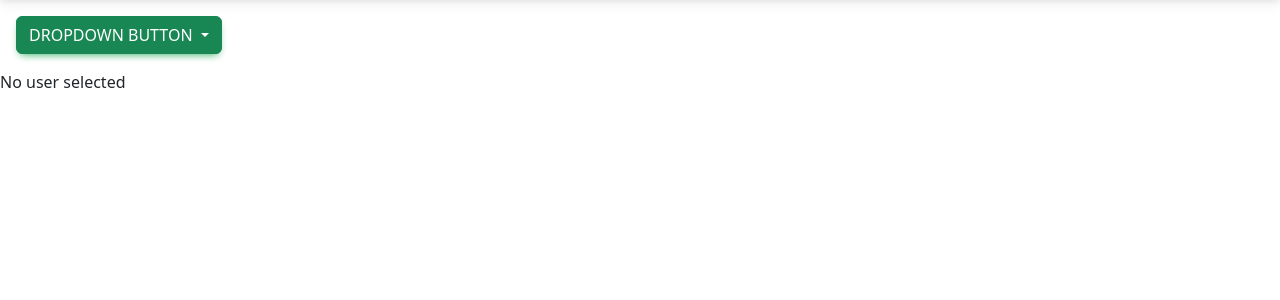
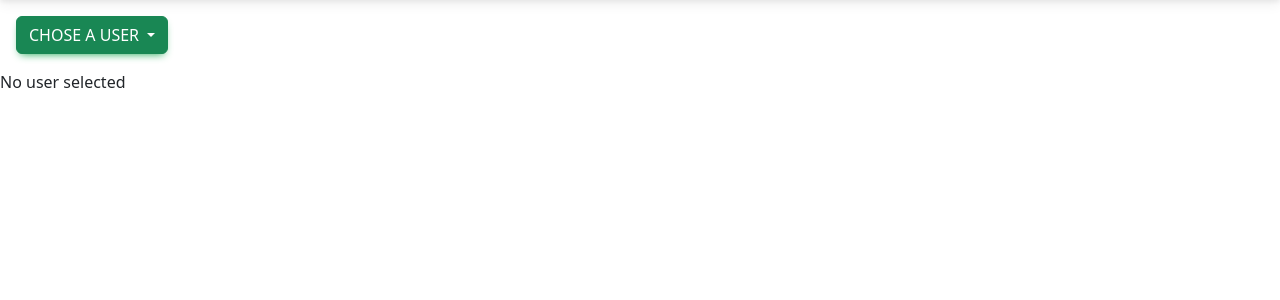
Before and after one commit to Connor812/Lori_webpage, a PHP site: page /UR/admin_users.php in a window 1280 px wide. Shown: the part 110-410 px from the top of the page. Run offline with PHP 8.4, Linux system fonts and the light colour scheme; data comes from the database, SQL or seed files in the repository.

Commit message:
change the text on the drop down button so it no longer says dropdown button. It says Chose a User

```diff
--- a/admin_users.php
+++ b/admin_users.php
@@ -8,7 +8,7 @@ require_once "includes/admin_errors.inc.php";
     <div class="dropdown">
         <button class="btn btn-success dropdown-toggle" type="button" id="dropdownMenuButton" data-mdb-toggle="dropdown"
             aria-expanded="false">
-            Dropdown button
+            Chose a User
         </button>
         <ul class="dropdown-menu" aria-labelledby="dropdownMenuButton">
             <?php
@@ -186,8 +186,6 @@ if (isset($_GET['page_num'])) {
 
 ?>
 
-
-
 <?php
 require_once 'admin_footer.php';
 ?>
```
